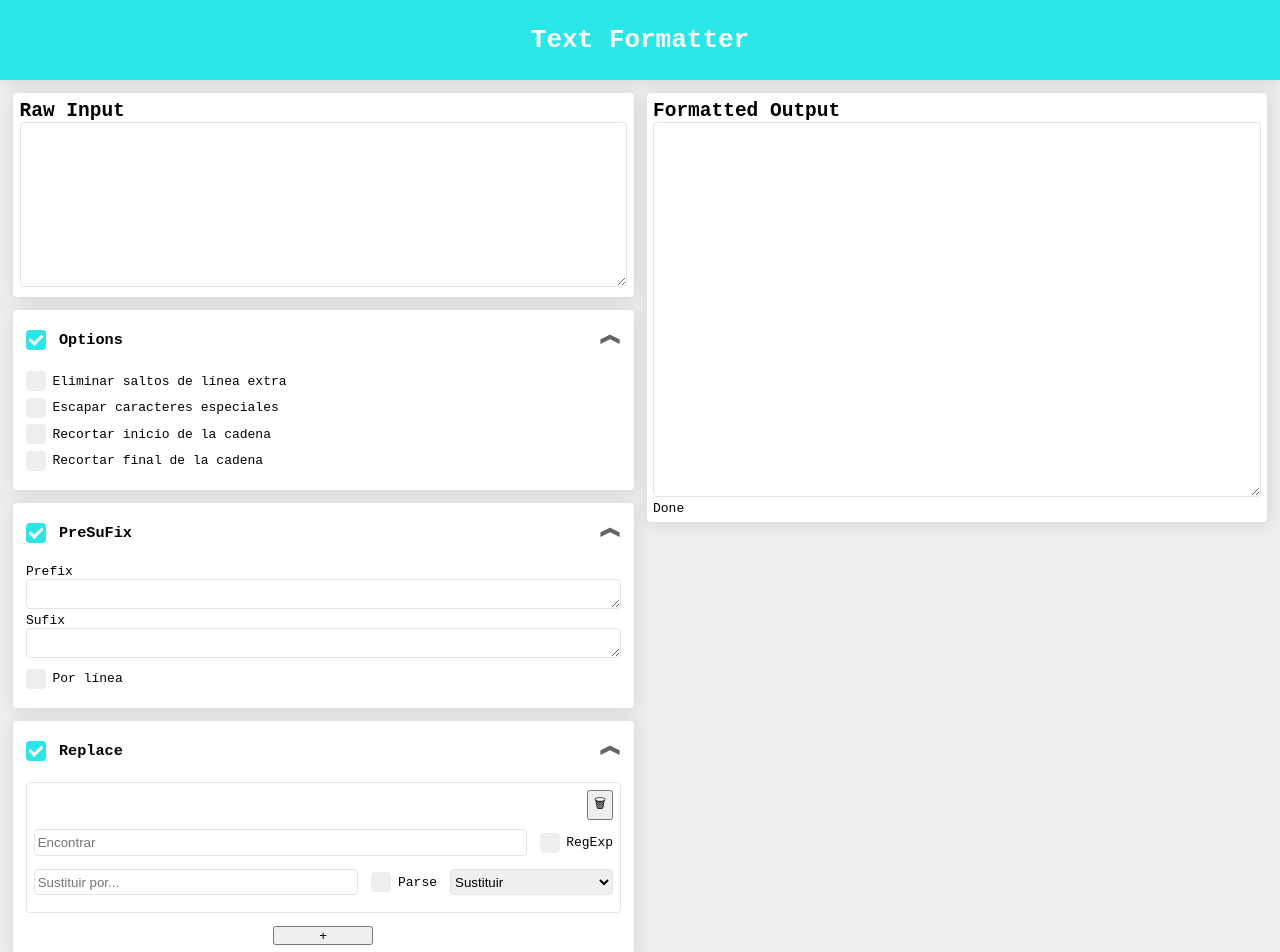
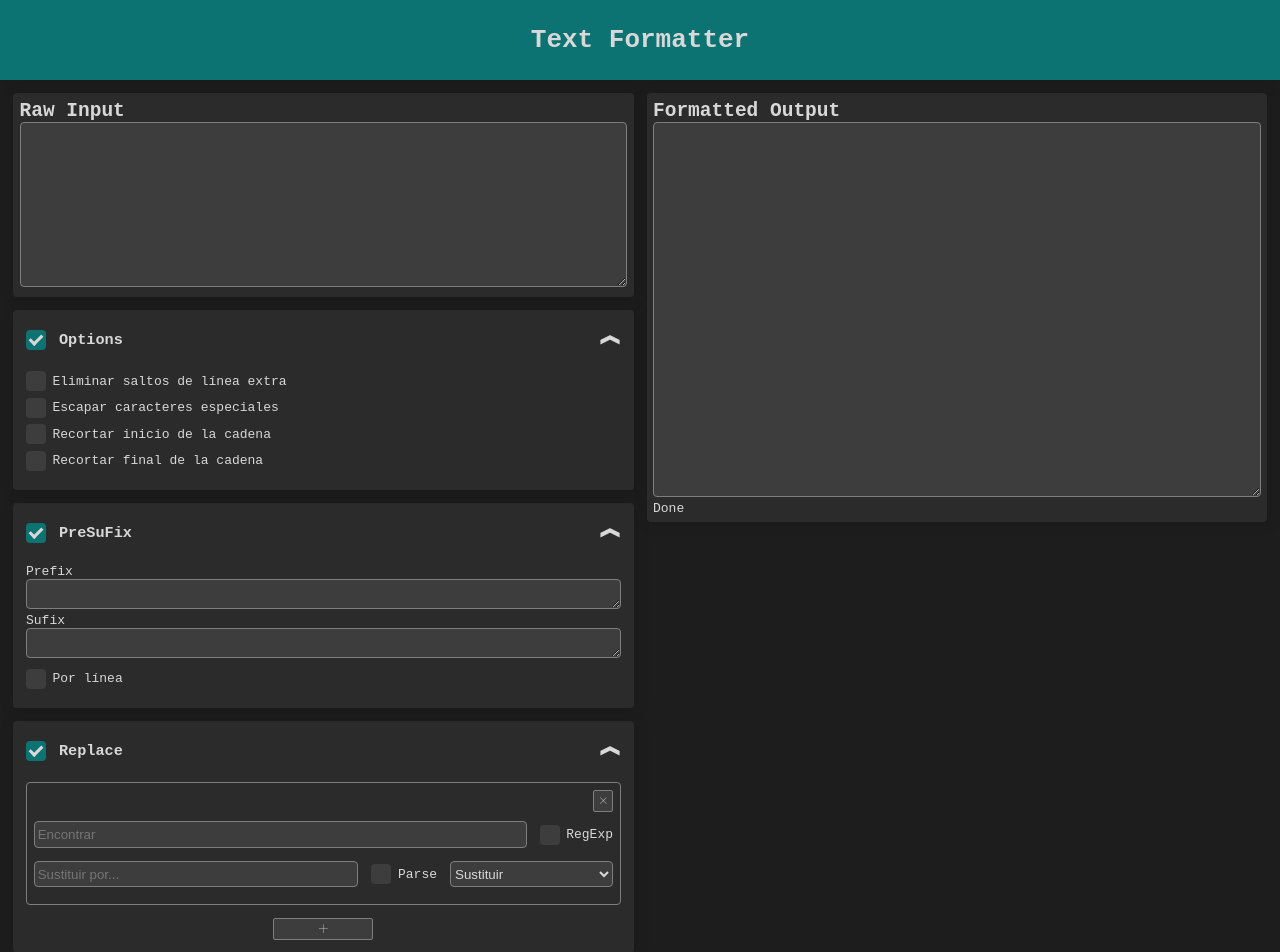
Before and after one commit to barelyfalse/multiline-string-formatter, a React (Create React App) app: page / in a window 1280 px wide. Shown: the top 952 px of the page. Built offline with nearby package versions, Linux system fonts and the light colour scheme.

Commit message:
dark mode and small style improvs

```diff
--- a/src/components/Replace.js
+++ b/src/components/Replace.js
@@ -23,7 +23,7 @@ function Replace({rules, setRule, removeRule, disabled, setDisabledReplace, addR
           className='add-rule-btn'
           onClick={() => addRule()}
         >
-          +
+          &#128929;
         </button>
       </div>
     </CollapsibleCard>
--- a/src/components/ReplaceRule.js
+++ b/src/components/ReplaceRule.js
@@ -9,7 +9,7 @@ function ReplaceRule({index, rule, setRule, removeRule}) {
       <div className="row row-right">
         <button onClick={() => {
           removeRule(index)
-          }}>🗑</button>
+          }}>&#128936;</button>
       </div>
       <div className="row">
         {rule.regexMode?<div className='reg-pre'>/</div>:<></>}
@@ -40,8 +40,8 @@ function ReplaceRule({index, rule, setRule, removeRule}) {
           }}>
           <option value="-1" disabled>Mode</option>
           <option value="1">Sustituir</option>
-          <option value="2">Tras la coincidencia</option>
-          <option value="3">Frente a la coincidencia</option>
+          <option value="2" disabled>Tras la coincidencia</option>
+          <option value="3" disabled>Frente a la coincidencia</option>
         </select>
       </div>
       <div className='row'><span className="info-text">{rule.info}</span></div>
--- a/src/css/app.css
+++ b/src/css/app.css
@@ -1,3 +1,14 @@
+:root {
+  --bg-main: #1d1d1d;
+  --bg-accent: #2b2b2b;
+  --bg-accent1: #3d3d3d;
+  --fg-main: #d8d8d8;
+  --fg-muted: #acacac;
+  --fg-dead: #7e7e7e;
+  --primary: rgb(13, 114, 114);
+  --primary-muted: rgb(27, 70, 70);
+}
+
 * {
   margin: 0;
   padding: 0;
@@ -5,8 +16,9 @@
 }
 
 body {
-  background-color: rgb(238, 238, 238);
+  background-color: var(--bg-main);
   font-family: monospace;
+  color: var(--fg-main);
 }
 
 .wrapper {
@@ -29,15 +41,24 @@ body {
   flex: 1;
 }
 
+input, select, textarea, button {
+  background-color: var(--bg-accent1);
+  border: 1px solid var(--fg-dead);
+  color: var(--fg-main);
+}
+
 .text-input {
   resize: vertical;
   width: 100%;
-  background-color: #Fff;
   border-radius: 4px;
-  border: 1px solid rgb(228, 228, 228);
   padding: 0.5em;
   font-size: 1em;
   min-height: 2em;
+}
+
+button {
+  border-radius: 2px;
+  padding: 2px 5px;
 }
 
 .page-header {
@@ -46,8 +67,8 @@ body {
   align-items: center;
   width: 100%;
   height: 80px;
-  background-color: rgb(42, 230, 230);
-  color: #fff;
+  background-color: var(--primary);
+  color: var(--fg-main);
   font-weight: bold;
   -webkit-box-shadow: 1px 1px 15px 1px rgba(0,0,0,0.10);
   -moz-box-shadow: 1px 1px 15px 1px rgba(0,0,0,0.10);
@@ -60,8 +81,8 @@ body {
   align-items: center;
   width: 100%;
   height: 60px;
-  background-color: rgb(14, 153, 153);
-  color: #fff;
+  background-color: var(--primary-muted);
+  color: var(--fg-main);
 }
 
 .sub-option {
--- a/src/css/card.css
+++ b/src/css/card.css
@@ -1,5 +1,5 @@
 .card {
-  background-color: #fff;
+  background-color: var(--bg-accent);
   -webkit-box-shadow: 1px 1px 15px 1px rgba(0,0,0,0.10);
   -moz-box-shadow: 1px 1px 15px 1px rgba(0,0,0,0.10);
   box-shadow: 1px 1px 15px 1px rgba(0,0,0,0.10);
--- a/src/css/checkbox.css
+++ b/src/css/checkbox.css
@@ -20,27 +20,28 @@
 .checkmark {
   height: 20px;
   width: 20px;
-  background-color: #eee;
+  background-color: var(--bg-accent1);
 }
 
 .checkbox-container input ~ .checkmark {
   border-radius: 4px;
+  transition: background-color 250ms ease;
 }
 
 .checkbox-container:hover input ~ .checkmark {
-  background-color: #ccc;
+  background-color: var(--primary-muted);
 }
 
 .checkbox-container input:checked ~ .checkmark {
-  background-color: rgb(42, 230, 230);
+  background-color: var(--primary);
 }
 
 .checkbox-container input:checked:hover:enabled ~ .checkmark {
-  background-color: rgb(39, 214, 214);
+  background-color: var(--primary-muted);
 }
 
 .checkbox-container input:disabled ~ .checkmark {
-  background-color: rgb(180, 180, 180);
+  background-color: var(--fg-dead);
   cursor: not-allowed;
 }
 
@@ -59,7 +60,7 @@
 .checkbox-container .checkmark:after {
   width: 5px;
   height: 10px;
-  border: solid white;
+  border: solid var(--fg-main);
   border-width: 0 3px 3px 0;
   -webkit-transform: rotate(45deg);
   -ms-transform: rotate(45deg);
--- a/src/css/collapsiblecard.css
+++ b/src/css/collapsiblecard.css
@@ -1,5 +1,5 @@
 .collapsible-card {
-  background-color: #fff;
+  background-color: var(--bg-accent);
   border-radius: 4px;
   padding: 1em;
   margin: 1em 0;
@@ -34,7 +34,7 @@
   border: none;
   cursor: pointer;
   font-size: 1.2em;
-  color: rgb(100, 100, 100);
+  color: var(--fg-main);
 }
 
 .collapsible-card .titlebar .actions .collapse-btn .collapse-icon{
--- a/src/css/numberinput.css
+++ b/src/css/numberinput.css
@@ -16,5 +16,5 @@
   padding-left: 0.2rem;
   padding-right: 0.2rem;
   border-radius: 4px;
-  border: 1px solid rgb(228, 228, 228);
+  border: 1px solid var(--fg-main);
 }
--- a/src/css/replacerule.css
+++ b/src/css/replacerule.css
@@ -1,5 +1,5 @@
 .rule-container {
-  border: 1px solid rgb(230, 230, 230);
+  border: 1px solid var(--fg-dead);
   border-radius: 4px;
   padding: 0.5em;
   display: flex;
@@ -38,7 +38,6 @@
   flex: 1;
   height: 2em;
   border-radius: 4px;
-  border: 1px solid rgb(228, 228, 228);
   padding-left: 0.2rem;
   padding-right: 0.2rem;
 }
@@ -46,12 +45,9 @@
 .rule-container .row select {
   height: 2em;
   border-radius: 4px;
-  border: 1px solid rgb(228, 228, 228);
 }
 
-.rule-container .row button {
-  padding: 2px 5px;
-}
+
 
 .rules-container {
   display: flex;
@@ -67,5 +63,5 @@
 
 .rule-container .info-text {
   margin-left: 1em;
-  color: rgb(136, 136, 136);
+  color: var(--fg-main);
 }
```
